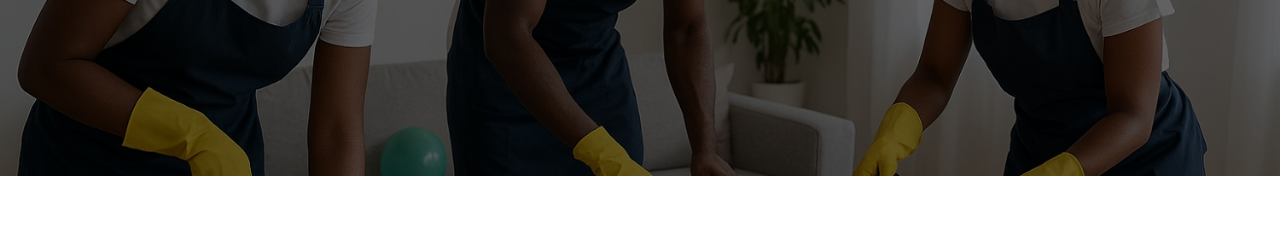
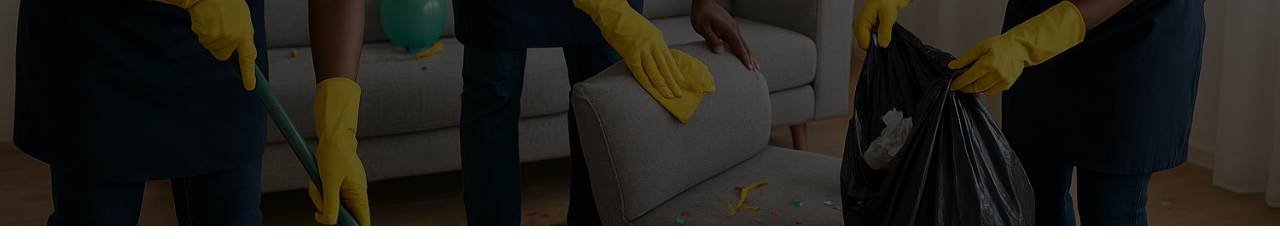
Before and after one commit to andrewolajide/jayoni, a plain HTML site: page about.html in a window 1280 px wide. Shown: the part 324-563 px from the top of the page. Drawn offline with Linux system fonts and the light colour scheme.

Commit message:
Add files via upload

```diff
--- a/styles.css
+++ b/styles.css
@@ -637,7 +637,7 @@ details[open] summary::after {
 .head {
     position: relative;
     width: 100%;
-    height: 500px;
+    height: 550px;
     align-items: center;
     justify-content: center;
     overflow: hidden;
@@ -646,9 +646,9 @@ details[open] summary::after {
 
 .head-img {
     width: 100%;
-    height: 500px;
+    height: 550px;
     object-fit: cover;
-    object-position: top;
+    object-position: center;
     margin-bottom: 1rem;
     filter: brightness(0.4);
     z-index: -1;         /* keep it behind text */
```
